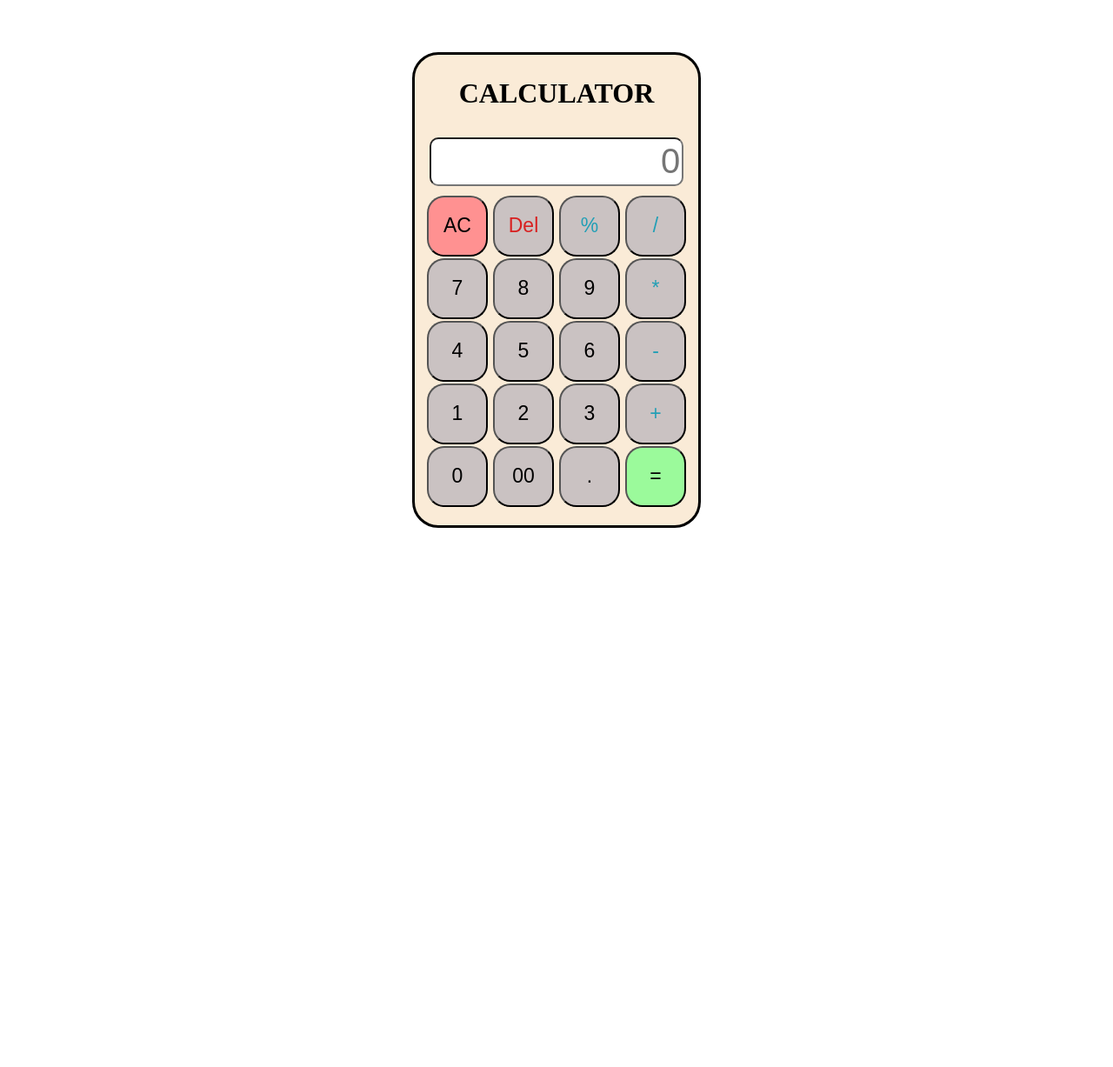
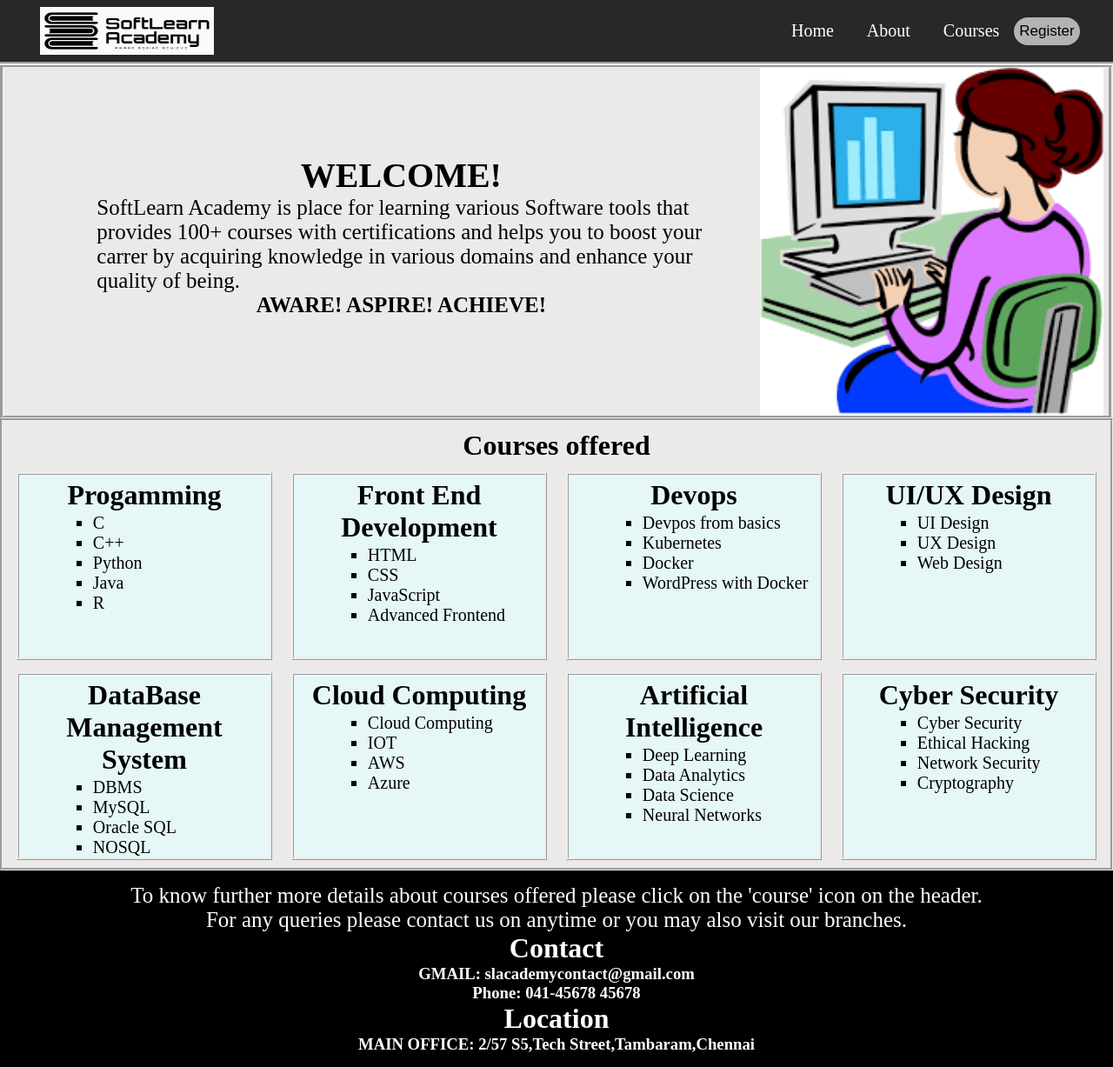
Before and after one commit to SahanaShri13/Codsoft-, a plain HTML site: page index.html in a window 1280 px wide. Shown: the whole page at 87% size. Before the commit the page ends 800 px from the top, so only its background shows below. Drawn offline with Linux system fonts and the light colour scheme.

Commit message:
Add files via upload

```diff
--- a/index.html
+++ b/index.html
@@ -1,36 +1,126 @@
 <!DOCTYPE html>
 <html>
     <head>
-        <title>Calculator-home</title>
+        <title>SL Academy</title>
         <link rel="stylesheet" href="style.css">
     </head>
+
     <body>
-        <center>
-            <div>
-                <h1>CALCULATOR</h1>
-                <input type="text" placeholder="0" id="displaybox"/>
-                <button onclick="cleardisplay()" class="ac">AC</button>
-                <button onclick="del()" class="de">Del</button>
-                <button onclick="display('%')" class="percent">%</button>
-                <button onclick="display('/')" class="div">/</button>
-                <button onclick="display(7)">7</button>
-                <button onclick="display(8)">8</button>
-                <button onclick="display(9)">9</button>
-                <button onclick="display('*')" class="mul">*</button>
-                <button onclick="display(4)">4</button>
-                <button onclick="display(5)">5</button>
-                <button onclick="display(6)">6</button>
-                <button onclick="display('-')" class="sub">-</button>
-                <button onclick="display(1)">1</button>
-                <button onclick="display(2)">2</button>
-                <button onclick="display(3)">3</button>
-                <button onclick="display('+')" class="add">+</button>
-                <button onclick="display(0)">0</button>
-                <button onclick="display('00')">00</button>
-                <button onclick="display('.')">.</button>
-                <button onclick="calculate('=')" id="eq" class="out">=</button>
-              </div>
-        </center>
+        <header id="top">
+            <img src="Logo.png" alt="logo" height="55px" width="200px" class="logo"/>
+            <nav>
+                <ul>
+                    <li><a href="/home">Home</a></li>
+                    <li><a href="/about">About</a></li>
+                    <li><a href="/courses">Courses</a></li>
+                </ul>
+            </nav>
+            <button class="butt">Register</button>
+        </header>
+
+        <main>
+            <div class="welcomeout">
+                <div class="welcomein">
+                    <h1>WELCOME!</h1>
+                    <p>SoftLearn Academy is place for learning various Software tools that provides 100+ courses with certifications and helps you to boost your carrer by acquiring knowledge in various domains and enhance your quality of being.</p>
+                    <h2>AWARE! ASPIRE! ACHIEVE!</h2>
+                </div>
+                <img src="ic1.png" alt="image">
+            </div>
+
+
+
+            <!--COURSES-->
+            <div class="out">
+                <h1 class="titlebar">Courses offered</h1>
+                <div class="in">
+                    <div>
+                        <h1 class="inh">Progamming</h1>
+                        <ul>
+                            <li>C</li>
+                            <li>C++</li>
+                            <li>Python</li>
+                            <li>Java</li>
+                            <li>R</li>
+                        </ul>
+                    </div>
+                    <div>
+                        <h1 class="inh">Front End Development</h1>
+                        <ul>
+                            <li>HTML</li>
+                            <li>CSS</li>
+                            <li>JavaScript</li>
+                            <li>Advanced Frontend</li>
+                        </ul>
+                    </div>
+                    <div>
+                        <h1 class="inh">Devops</h1>
+                        <ul>
+                            <li>Devpos from basics</li>
+                            <li>Kubernetes</li>
+                            <li>Docker</li>
+                            <li>WordPress with Docker</li>
+                        </ul>
+                    </div>
+                    <div>
+                        <h1 class="inh">UI/UX Design</h1>
+                        <ul>
+                            <li>UI Design</li>
+                            <li>UX Design</li>
+                            <li>Web Design</li>
+
+                        </ul>
+                    </div>
+                    <div>
+                        <h1 class="inh">DataBase Management System</h1>
+                        <ul>
+                            <li>DBMS</li>
+                            <li>MySQL</li>
+                            <li>Oracle SQL</li>
+                            <li>NOSQL</li>
+                        </ul>
+                    </div>
+                    <div>
+                        <h1 class="inh">Cloud Computing</h1>
+                        <ul>
+                            <li>Cloud Computing</li>
+                            <li>IOT</li>
+                            <li>AWS</li>
+                            <li>Azure</li>
+                        </ul>
+                    </div>
+                    <div>
+                        <h1 class="inh">Artificial Intelligence</h1>
+                        <ul>
+                            <li>Deep Learning</li>
+                            <li>Data Analytics</li>
+                            <li>Data Science</li>
+                            <li>Neural Networks</li>
+                        </ul>
+                    </div>
+                    <div>
+                        <h1 class="inh">Cyber Security</h1>
+                        <ul>
+                            <li>Cyber Security</li>
+                            <li>Ethical Hacking</li>
+                            <li>Network Security</li>
+                            <li>Cryptography</li>
+                        </ul>
+                    </div>
+                </div>
+            </div>
+
+        </main>
+
+        <footer>
+            <div class="fout">
+                <p>To know further more details about courses offered please click on the 'course' icon on the header. <br> For any queries please contact us on anytime or you may also visit our branches.</p>
+                <h1>Contact</h1>
+                <h3>GMAIL: slacademycontact@gmail.com</h3>
+                <h3>Phone: 041-45678 45678</h3>
+                <h1>Location</h1>
+                <h3>MAIN OFFICE: 2/57 S5,Tech Street,Tambaram,Chennai</h3>
+            </div>
+        </footer>
     </body>
-    <script src="script.js"></script>
 </html>
--- a/script.js
+++ /dev/null
@@ -1,19 +0,0 @@
-function display(input){
-    document.getElementById("displaybox").value=document.getElementById("displaybox").value+input;
-}
-function del(){
-    document.getElementById("displaybox").value=document.getElementById("displaybox").value.slice(0,-1);
-}
-function cleardisplay(){
-    document.getElementById("displaybox").value="";
-}
-function calculate(){
-    var input=document.getElementById("displaybox").value;
-    try{
-        var output=eval(input);
-        document.getElementById("displaybox").value=output;
-    }
-    catch(error){
-        alert("Invalid entry");
-    }
-}
--- a/style.css
+++ b/style.css
@@ -1,53 +1,146 @@
-body{
-    margin-top:60px;
+*{
+    margin:0px;
     padding:0px;
-    border:0px;
 }
-div{
-    background-color:antiquewhite;
-    width:25%;
+
+/*HEADER*/
+#top{
+    display: flex;
+    flex-direction: row;
+    justify-content:flex-end;
+    align-items: center;
+    background-color:rgb(41, 40, 40);
+    display: flex;
+    color: rgb(0, 0, 0);
+    padding: 0px 3%;
+    margin-right: 0px;
+    margin: 0px;
+    border-top: 0px;
+    border-left: 0px;
+    border-right: 0px;
+    border-bottom:4px;
+    border-style: groove;
+}
+.logo{
+    cursor:pointer;
+    padding:8px;
+    margin-right: auto;
+}
+.butt{
+    font-weight: 900px;
+    font-size: 17px;
+    color: rgb(0, 0, 0);
+    padding:6px;
+    cursor:pointer;
+    display: inline-block;
+    background-color: rgb(179, 179, 179);
+    border-radius: 50px;
+    border:none;
+}
+nav ul li{
+    color:white;
+    display: inline-block;
+    padding: 17px;
+    font-weight: 900px;
+    font-size: 20px;
+    cursor:pointer;
+    text-decoration: none;
+}
+nav ul li a{
+    text-decoration: none;
+    color: rgb(255, 255, 255);
+}
+nav ul li a:hover,.butt:hover{
+    color: rgb(255, 255, 255);
+    transition: all 0.3s ease 0s;
+}
+
+/*Main*/
+/*WELCOME & IMAGE*/
+.welcomeout{
+    background-color: rgb(236, 233, 233);
+    display: flex;
+    flex-wrap: wrap;
+    justify-content: space-around;
+    border-right: 5px;
+    border-left: 5px;
+    border-style:groove ;
+}
+.welcomein{
+    background-color: rgb(236, 233, 233);
+    color: black;
+    width: 700px;
+    padding:50px;
+    padding-left: 100px;
+    padding-top: 100px;
+}
+.welcomein h1{
+    text-align: center;
+    font-size: 40px;
+}
+.welcomein p{
+    /*text-align: center;*/
+    font-size: 25px;
+}
+.welcomein h2{
+    text-align: center;
+    font-size: 25px;
+}
+.welcomeout img{
+    height: 400px;
+}
+
+/*COURSES*/
+.out{
+    background-color: rgb(236, 233, 233);
+    height:500px;
+    border-style:groove ;
+    padding: 5px;
+    padding-bottom: 9px;
+}
+.titlebar{
+    text-align: center;
+    padding: 5px;
+}
+.in{
+    display: flex;
+    flex-wrap: wrap;
+    justify-content: space-around;
+}
+.in div{
     padding:5px;
-    border: solid black;
-    border-radius:30px;
-    padding-bottom: 20px;
-    flex-wrap:wrap;
-    justify-content:space-around;
-    flex-basis: 20%;
+    background-color: rgb(230, 247, 247);
+    height: 200px;
+    width: 270px;
+    margin: 7px;
+    flex-basis: 22%;
+    border: 3px;
+    border-style: ridge;
 }
-h1{
+.inh{
     text-align: center;
 }
-input{
-    height:50px;
-    width:90%;
-    margin:10px;
-    border-radius: 10px;
-    text-align: end;
-    font-size: 40px;
+.in div ul{
+    font-size: 20px;
+    list-style-type:square;
+    text-align: left;
+    padding-left: 28%;
+    margin:2px;
 }
-button{
-    background-color: rgb(202, 194, 194);
-    width:70px;
-    height:70px;
-    margin:1px;
-    border-radius: 20px;
-    cursor: pointer;
+
+/*FOOTER*/
+.fout{
+    background-color: black;
+    color: white;
+    padding: 15px;
+}
+.fout h1{
     text-align: center;
-    font-size: 23px;
 }
-button:hover{
-    background-color: rgb(241, 226, 226);
+.fout h3{
+    text-align: center;
 }
-button.ac{
-    background-color:rgb(255, 145, 145);
+.fout p{
+    font-size: 25px;
+    text-align: center;
 }
-button.de{
-    color:rgb(216, 33, 33);
-}
-button.percent,button.div,button.mul,button.sub,button.add{
-    color: rgba(2, 152, 179, 0.842);
-}
-button.out{
-    background-color:rgb(155, 250, 155);
-    font-style: strong;
-}
```
Also changed, not shown: Logo.PNG (added), bgimg.jfif (added), ic1.png (added).
